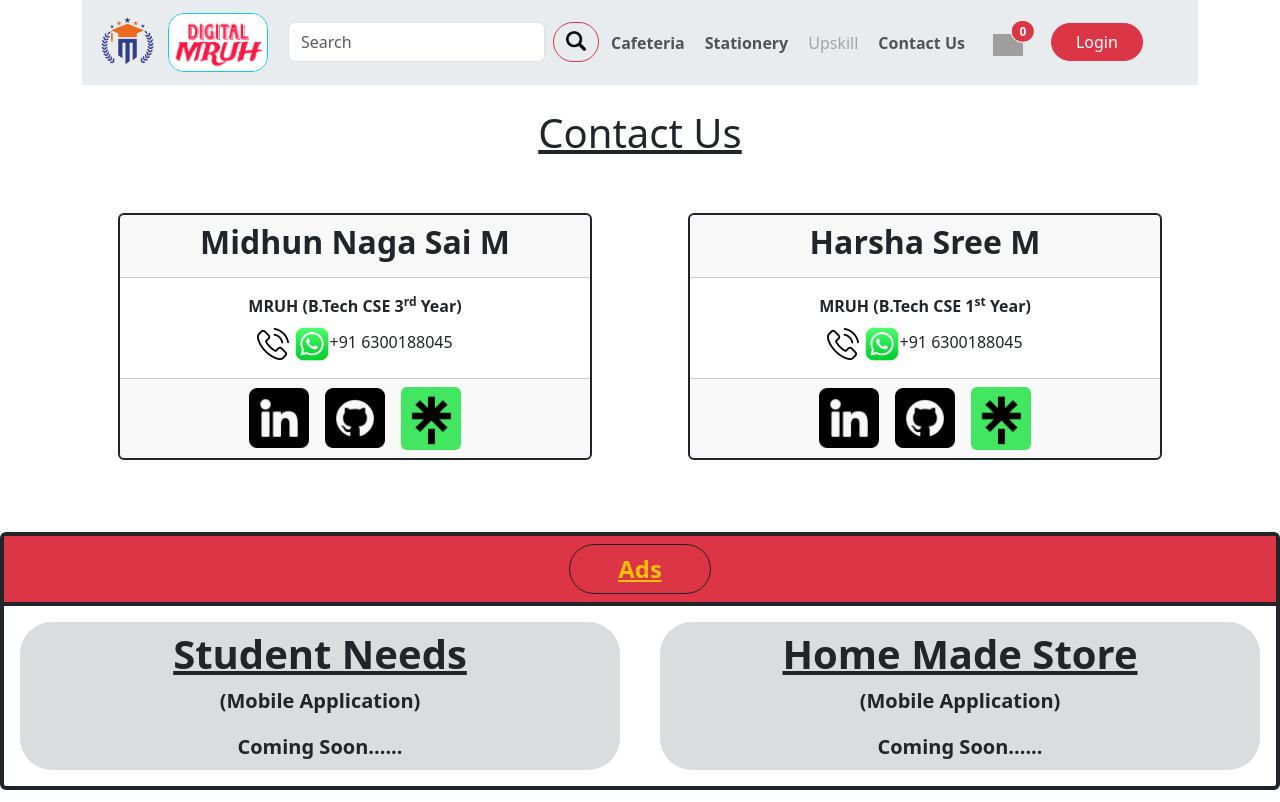
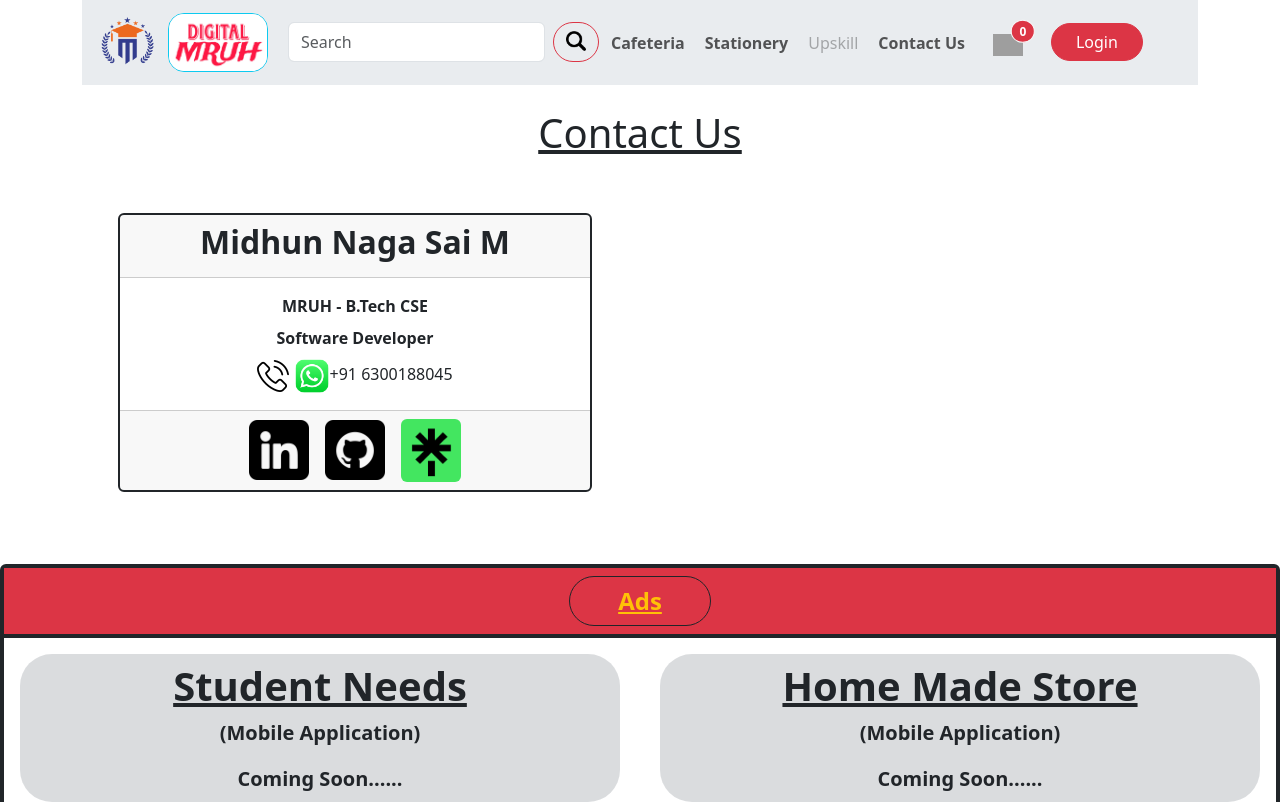
Before and after one commit to Midhun2823/Digital_MRU_Frontend, a React (Vite) app: page /contactus in a window 1280 px wide. Shown: the top 802 px of the page. Built offline with nearby package versions, Linux system fonts and the light colour scheme; no server answers; grey boxes are pictures that could not be loaded.

Commit message:
Contant us changes

```diff
--- a/src/Components/ContactUs/ContactUs.jsx
+++ b/src/Components/ContactUs/ContactUs.jsx
@@ -203,14 +203,19 @@ const ContactUs = () => {
                                             </h4>
                                         </div>
                                         <div class="card-body">
-                                            <p class="card-title fw-bold">
-                                                MRUH (B.Tech CSE 3<sup>rd</sup>{" "}
-                                                Year)
-                                            </p>
+                                            {/* <p class="card-title fw-bold">
+                        MRUH (B.Tech CSE 3<sup>rd</sup> Year)
+                      </p> */}
                                             {/* <p class="card-text lead">
                         Java | MERN | DSA | Python | Android | Angular | HTML |
                         CSS | Bootstrap | JavaScript | Jetpack Compose
                       </p> */}
+                                            <p class="card-title fw-bold">
+                                                MRUH - B.Tech CSE
+                                            </p>
+                                            <p class="card-title fw-bold">
+                                                Software Developer
+                                            </p>
                                             <span>
                                                 <img
                                                     width="32"
@@ -259,69 +264,40 @@ const ContactUs = () => {
                                     </div>
                                 </Tilt>
                             </div>
-                            <div className="col-md-6 p-5">
+                            {/* <div className="col-md-6 p-5">
                 <Tilt
                   options={defaultOptions}
                   style={{ height: "100%", width: "100%" }}
                 >
                   <div
                     class="card text-center border border-dark border-2"
-                                        style={{
-                                            height: "100%",
-                                            width: "100%",
-                                        }}
+                    style={{ height: "100%", width: "100%" }}
                   >
                     <div class="card-header">
-                                            <h4 className="fs-2 fw-bold">
-                                                Harsha Sree M
-                                            </h4>
+                      <h4 className="fs-2 fw-bold">Harsha Sree M</h4>
                     </div>
                     <div class="card-body">
                       <p class="card-title fw-bold">
-                                                MRUH (B.Tech CSE 1<sup>st</sup>{" "}
-                                                Year)
+                        MRUH (B.Tech CSE 1<sup>st</sup> Year)
                       </p>
                       {/* <p class="card-text lead">
                         MERN | Python | Java | HTML | CSS | Bootstrap |
                         JavaScript | DSA
                       </p> */}
-                                            <span>
-                                                <img
-                                                    width="32"
-                                                    src={Call_Icon}
-                                                />{" "}
-                                                <img
-                                                    width="36"
-                                                    src={Whatsapp_Icon}
-                                                />
+                            {/* <span>
+                        <img width="32" src={Call_Icon} />{" "}
+                        <img width="36" src={Whatsapp_Icon} />
                         +91 6300188045
                       </span>
                     </div>
                     <div class="card-footer text-body-secondary">
-                                            <a
-                                                onClick={signUp}
-                                                className="card-link"
-                                            >
-                                                <img
-                                                    src={Linkedin_Icon}
-                                                    alt="LinkedIn"
-                                                    width="60"
-                                                />
+                      <a onClick={signUp} className="card-link">
+                        <img src={Linkedin_Icon} alt="LinkedIn" width="60" />
                       </a>
-                                            <a
-                                                onClick={signUp}
-                                                className="card-link"
-                                            >
-                                                <img
-                                                    src={Github_Icon}
-                                                    alt="Github"
-                                                    width="60"
-                                                />
+                      <a onClick={signUp} className="card-link">
+                        <img src={Github_Icon} alt="Github" width="60" />
                       </a>
-                                            <a
-                                                onClick={signUp}
-                                                className="card-link"
-                                            >
+                      <a onClick={signUp} className="card-link">
                         <img
                           className="rounded rounded-2"
                           src={LinkTree_Icon}
@@ -332,7 +308,7 @@ const ContactUs = () => {
                     </div>
                   </div>
                 </Tilt>
-                            </div>
+              </div> */}
                         </div>
                     </div>
                 </div>
```
Lines whose indentation alone changed are shown as unchanged.
